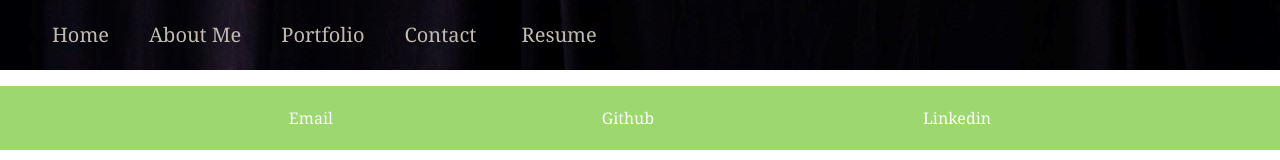
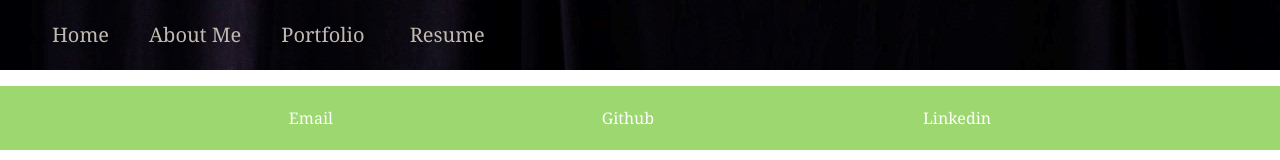
Before and after one commit to estilbee/Portfolio-React, a React (Create React App) app: page / in a window 1280 px wide. Shown: the top 160 px of the page. Built offline with nearby package versions, Linux system fonts and the light colour scheme.

Commit message:
added resume and temporarily removed contact form

```diff
--- a/src/Components/Navbar.js
+++ b/src/Components/Navbar.js
@@ -1,7 +1,7 @@
 import React from 'react';
 import header2 from '../images/header2.jpg';
 import {Link, NavLink} from 'react-router-dom';
-import flowerPortfolio from '../images/flowerportfolio2021.docx'
+import resume from '../images/Resume2023.pdf';
 
 
 function Navbar() {
@@ -38,15 +38,14 @@ function Navbar() {
                     isActive ? highlightLink : undefined}>Portfolio</NavLink>
                     {/* <a href="/portfolio"> Portfolio</a> */}
                 </li>
-                <li>
+                {/* <li>
                     <NavLink to = "/Portfolio-React/contact"
                     style={({ isActive }) =>
                     isActive ? highlightLink : undefined}>Contact</NavLink>
-                    {/* <a href="/contact"> Contact</a> */}
-                </li>
+                </li> */}
                 <li>
                     {/* <Link to = {flowerPortfolio} download>Resume</Link> */}
-                    <a href = {flowerPortfolio} download> Resume</a>
+                    <a href = {resume} download> Resume</a>
                 </li>
 
 
```
Also changed, not shown: 1 other file (tests, documents, lock files or other folders).
